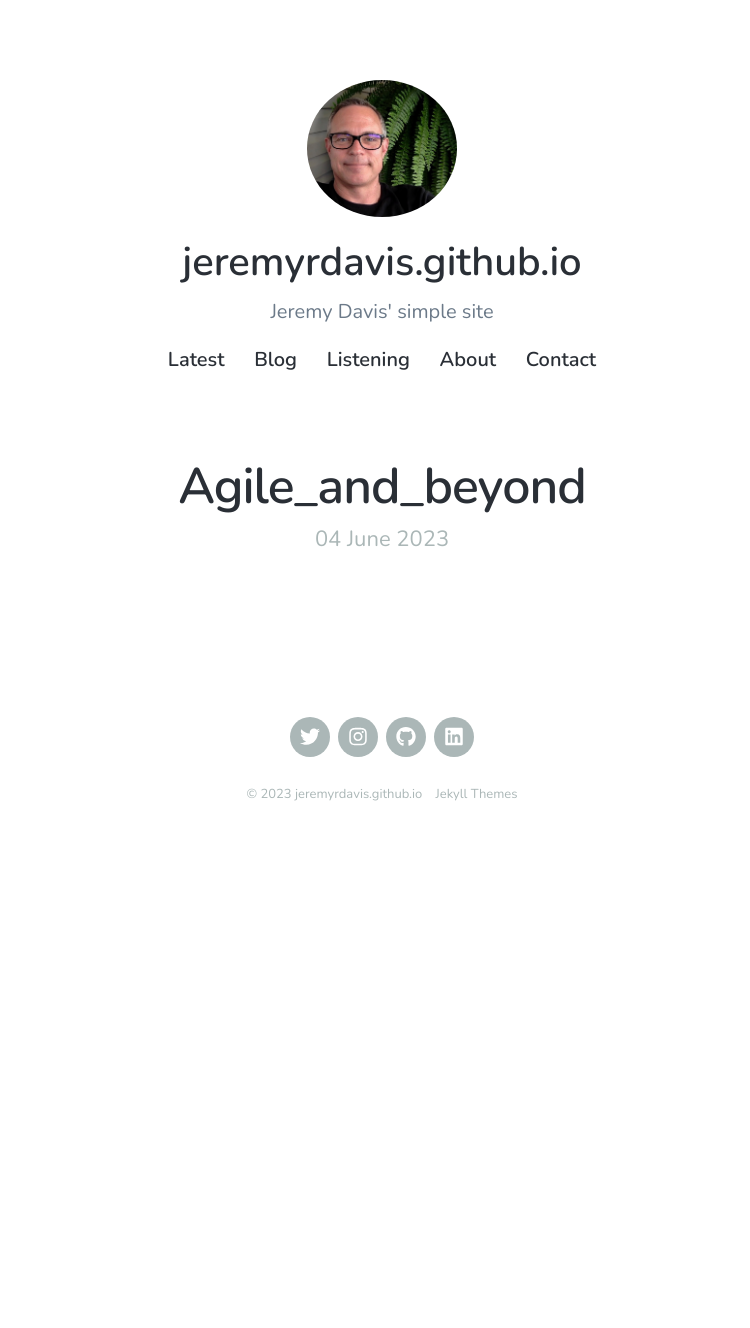
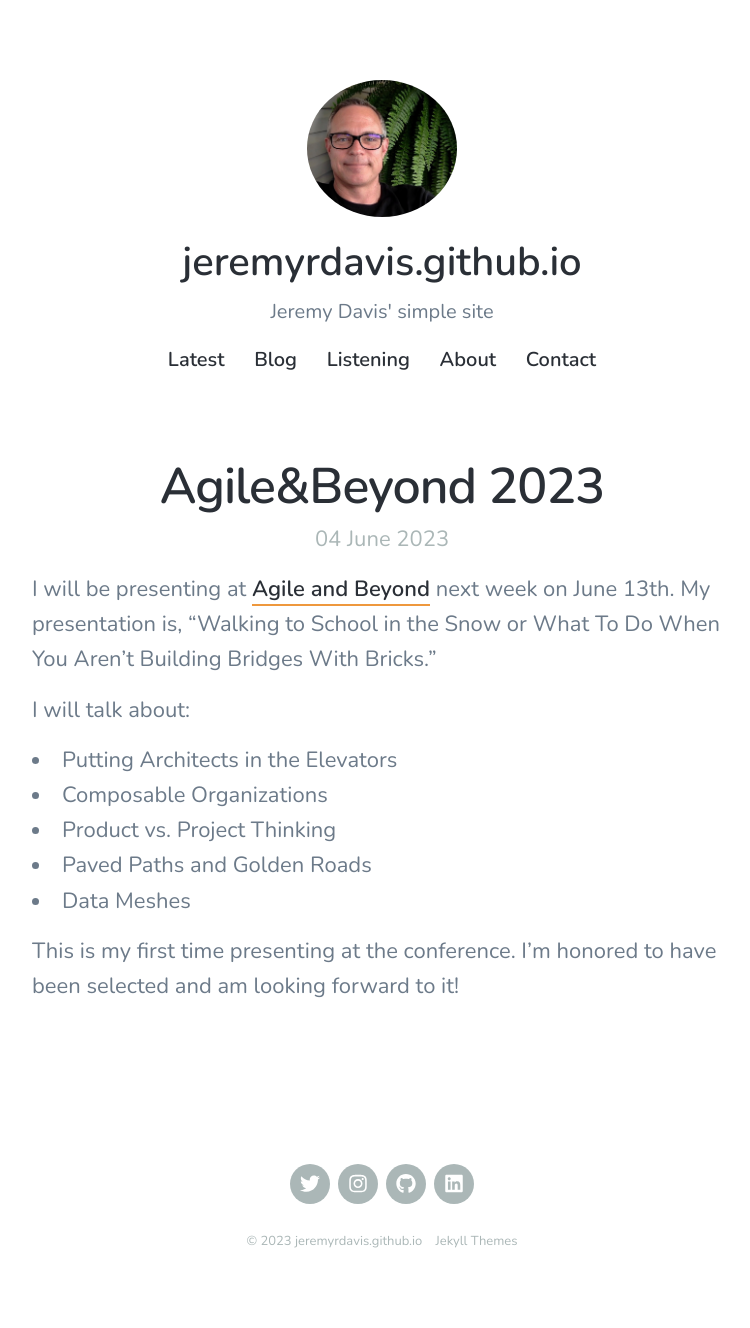
Before and after one commit to jeremyrdavis/jeremyrdavis.github.io, a Jekyll site: the page built from _posts/2023-06-04-agile_and_beyond.md, in a window 1280 px wide. Shown: the whole page, without its empty margins (258-1008 px from the left). Built offline with Jekyll 4.4.1, drawn with Linux system fonts in a browser that asks for light colours; nearby versions of some CDN libraries; before the commit the page ends 900 px from its top, so only the background shows below that.

Commit message:
added agile&beyond

```diff
--- a/_posts/2023-06-04-agile_and_beyond.md
+++ b/_posts/2023-06-04-agile_and_beyond.md
@@ -0,0 +1,18 @@
+---
+title: 'Agile&Beyond 2023'
+subtitle: 'Join the &lt;dev/&gt;olution Apr 4-6 2023, Atlanta, GA'
+date: 2023-06-04 00:00:00
+excerpt: I will be presenting at <a href="https://www.agileandbeyond.com" target="_blank" >Agile and Beyond</a> next week.
+tags: speaking, conferences
+---
+
+I will be presenting at <a href="https://www.agileandbeyond.com" target="_blank" >Agile and Beyond</a> next week on June 13th.  My presentation is, "Walking to School in the Snow or What To Do When You Aren't Building Bridges With Bricks."
+
+I will talk about:
+- Putting Architects in the Elevators
+- Composable Organizations
+- Product vs. Project Thinking
+- Paved Paths and Golden Roads
+- Data Meshes
+
+This is my first time presenting at the conference.  I'm honored to have been selected and am looking forward to it!
--- a/index.html
+++ b/index.html
@@ -12,13 +12,13 @@ featured_image: /images/social.jpg
 		<article class="listing-post">
 
 			<div class="listing-post__header">
-				<h2 class="listing-post__title"><a href="/2023/01/23/devnexus.html">Devnexus 2023</a></h2>
+				<h2 class="listing-post__title"><a href="/2023/06/04/agileandbeyond.html">Agile &amp; Beyond 2023</a></h2>
 				<p class="listing-post__subtitle">Walking to School in the Snow</p>
 			</div>
 			<div class="listing-post__content">
-				<p>I am presenting at Devnexus again this year.  My talk is titled, "Walking to School in the Snow or What To Do When You Aren't Building Bridges with Bricks"</p>
+				<p>I will be presenting at <a href="https://www.agile_and_beyond.com" target="_blank" >Agile and Beyond</a> next week on June 13th.  My presentation is, "Walking to School in the Snow or What To Do When You Aren't Building Bridges With Bricks."</p>
 				<p>Unlike most of my presentation there won't be any live coding, but I think it is a good talk anyway!</p>
-				<p><a href="/2023/01/23/devnexus.html" class="button">Read More</a>
+				<p><a href="/2023/06/04/agile_and_beyond.html" class="button">Read More</a>
 			</div>
 
 		</article>
```
